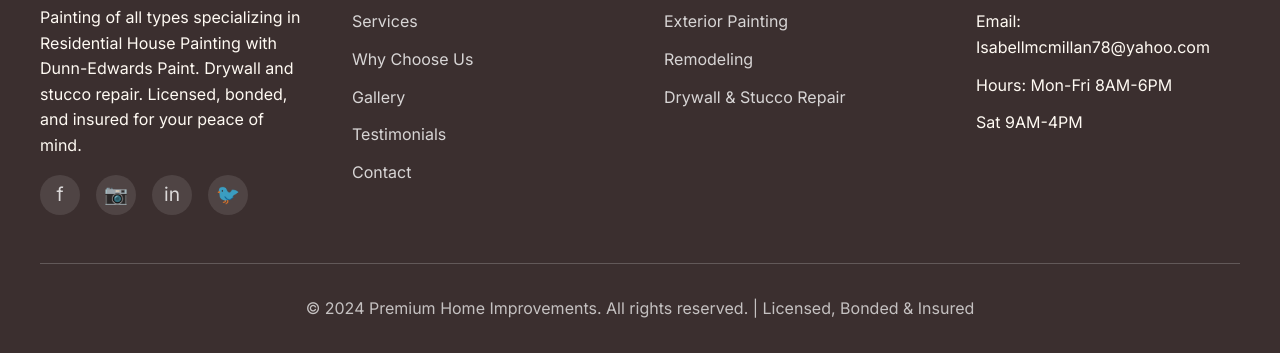
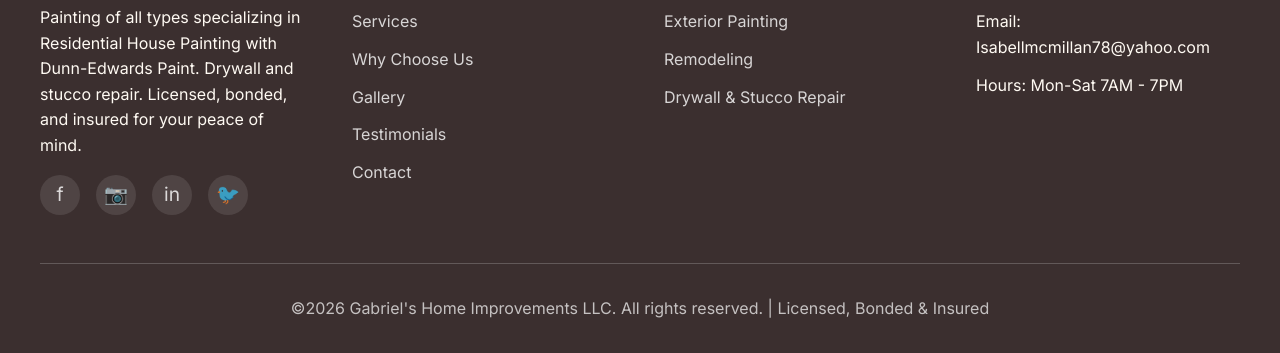
Before and after one commit to Ombrin-Studios/CompanyWebsite-1, a plain HTML site: page index.html in a window 1280 px wide. Shown: the part 5829-6182 px from the top of the page. Drawn offline with Linux system fonts and the light colour scheme.

Commit message:
Fixed the Hours. Also added the company name to the copyright section on the bottom of the page

```diff
--- a/index.html
+++ b/index.html
@@ -286,13 +286,12 @@
                 <ul>
                     <li>Phone: (480) 213-2445</li>
                     <li>Email: Isabellmcmillan78@yahoo.com</li>
-                    <li>Hours: Mon-Fri 8AM-6PM</li>
-                    <li>Sat 9AM-4PM</li>
+                    <li>Hours: Mon-Sat 7AM - 7PM</li>
                 </ul>
             </div>
         </div>
         <div class="footer-bottom">
-            <p>&copy; 2024 Premium Home Improvements. All rights reserved. | Licensed, Bonded & Insured</p>
+            <p>&copy;2026 Gabriel's Home Improvements LLC. All rights reserved. | Licensed, Bonded & Insured</p>
         </div>
     </footer>
 
```
